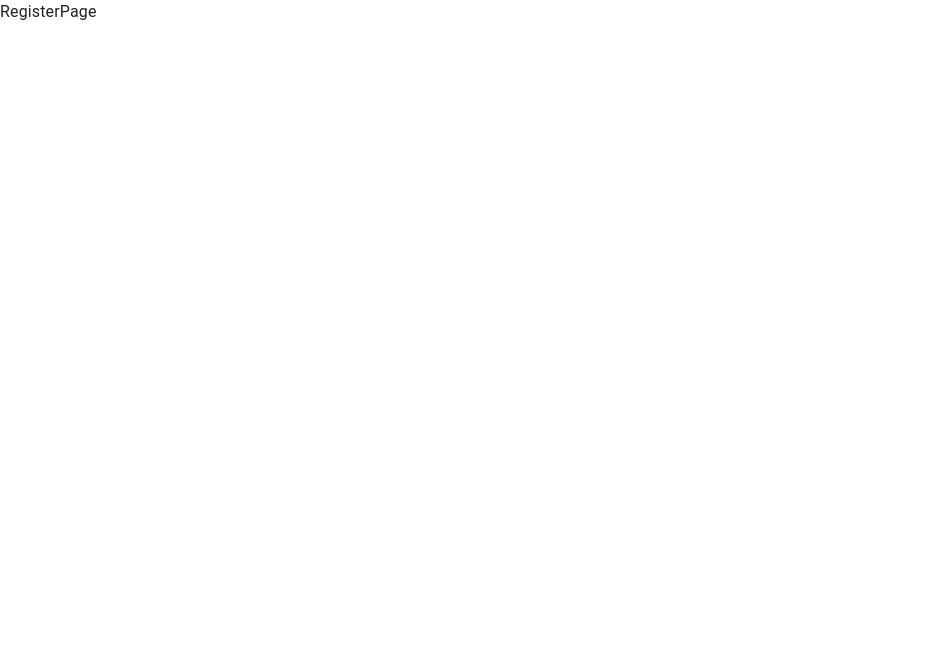
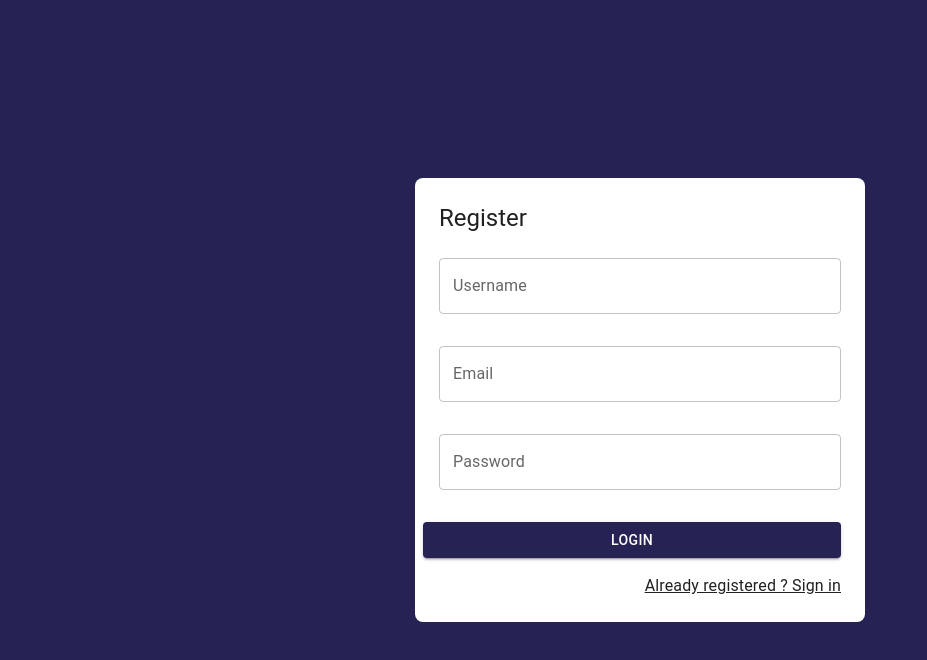
Before and after one commit to usuarioMan/journal-app, a React (Vite) app: page /auth/register in a window 1280 px wide. Shown: the top 660 px of the page, without its empty margins (0-927 px from the left). Built offline with nearby package versions, Linux system fonts and the light colour scheme.

Commit message:
add register page

```diff
--- a/src/auth/pages/RegisterPage.jsx
+++ b/src/auth/pages/RegisterPage.jsx
@@ -1,3 +1,69 @@
+import {
+  Grid,
+  Typography,
+  TextField,
+  Button,
+  Link as MLink,
+} from "@mui/material";
+import { Google } from "@mui/icons-material";
+import { Link } from "react-router-dom";
+import { AuthLayout } from "../layout";
 export const RegisterPage = () => {
-  return <div>RegisterPage</div>;
+  return (
+    <>
+      <AuthLayout title="Register">
+        <form action="">
+          <Grid container spacing={2}>
+            <Grid item xs={12} sx={{ mt: 2 }}>
+              <TextField
+                label="Username"
+                type="text"
+                placeholder="Rodrigo"
+                fullWidth
+              />
+            </Grid>
+            <Grid item xs={12} sx={{ mt: 2 }}>
+              <TextField
+                label="Email"
+                type="email"
+                placeholder="correo@example.com"
+                fullWidth
+              />
+            </Grid>
+            <Grid item xs={12} sx={{ mt: 2 }}>
+              {" "}
+              {/* Ajusté xs={12} */}
+              <TextField
+                label="Password"
+                type="password" // Cambié type a 'password'
+                placeholder="Contraseña"
+                fullWidth
+              />
+            </Grid>
+
+            <Grid container spacing={2} sx={{ mt: 2 }}>
+              <Grid item xs={12} sm={12}>
+                {" "}
+                {/* Ajusté el tamaño en pantallas medianas */}
+                <Button variant="contained" fullWidth>
+                  Login
+                </Button>
+              </Grid>
+            </Grid>
+
+            <Grid container direction={"row"} justifyContent={"end"}>
+              <MLink
+                component={Link}
+                color={"inherit"}
+                to="/auth/login"
+                sx={{ mt: 2 }}
+              >
+                Already registered ? Sign in
+              </MLink>
+            </Grid>
+          </Grid>
+        </form>
+      </AuthLayout>
+    </>
+  );
 };
```
